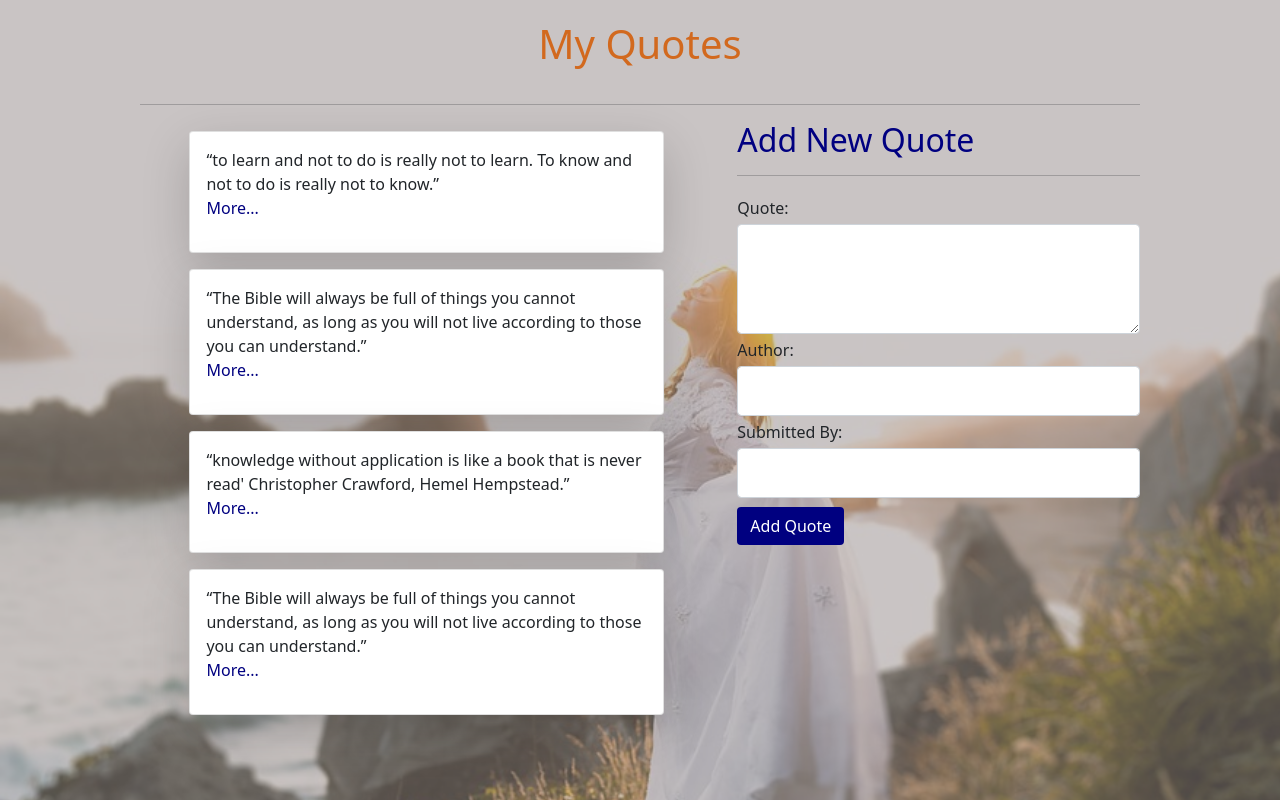
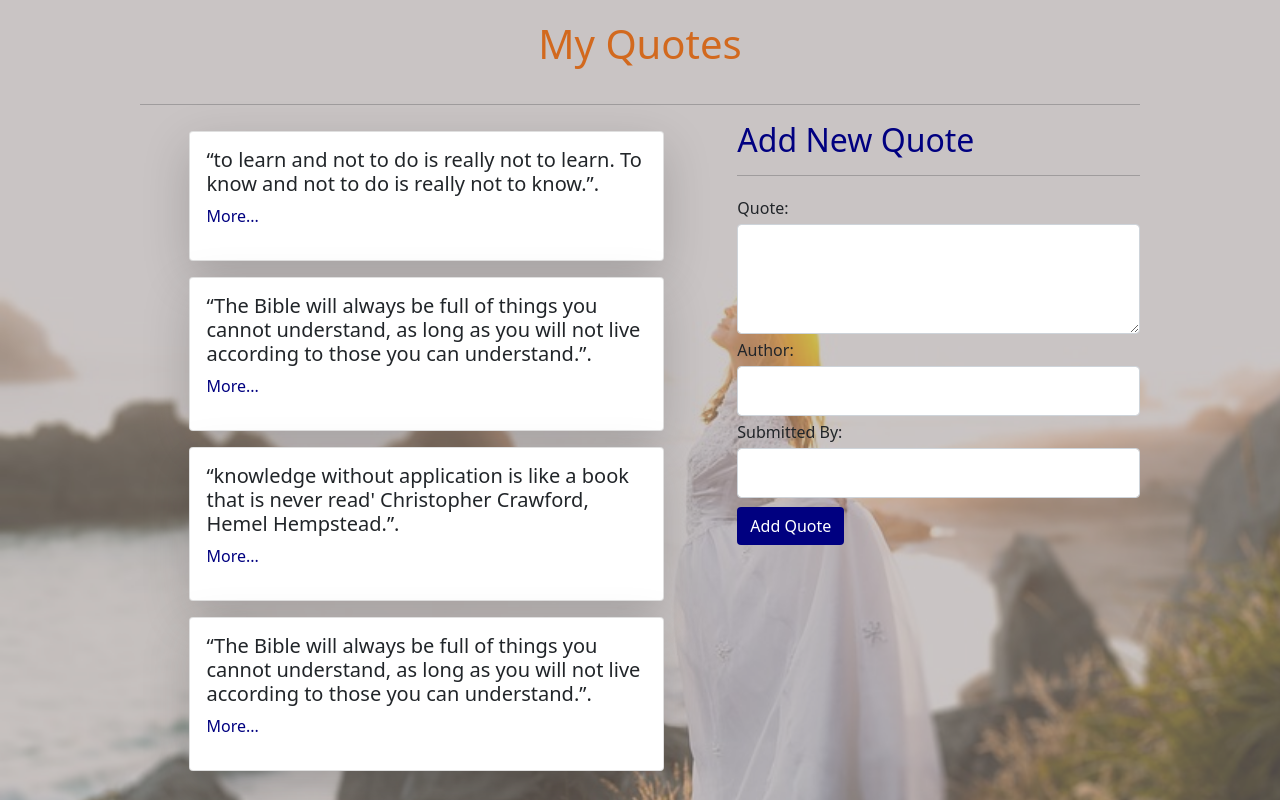
Before and after one commit to jLuseno161/Quote, an Angular app: page / in a window 1280 px wide. Shown: the top 800 px of the page. Built offline with nearby package versions, Linux system fonts and the light colour scheme.

Commit message:
highlight most liked quote

```diff
--- a/src/app/highlight.directive.ts
+++ b/src/app/highlight.directive.ts
@@ -6,7 +6,7 @@ import { Directive, ElementRef,} from '@angular/core';
 export class HighlightDirective {
 
   constructor(el: ElementRef) {
-    el.nativeElement.style.backgroundColor = 'teal';
+    el.nativeElement.style.backgroundColor = 'blue';
   }
 
 }
--- a/src/app/quote/quote.component.html
+++ b/src/app/quote/quote.component.html
@@ -16,7 +16,6 @@
   .container>h1 {
     padding: 2%;
   }
-
 </style>
 <main>
   <div class="container">
@@ -25,9 +24,17 @@
     <div class="row">
       <div class="col-md-7">
         <div *ngFor='let quote of quotes; let i = index;' class="card shadow-lg p-3 mb-3 bg-body rounded">
-          <div *ngIf='quote.upvote !== 7 || quote.upvote === 7'>{{quote.quote}}</div>
-          <div *ngIf='quote.upvote === 7 && quote.upvote > 0'>
-            <h5 appHighlight>{{ quote.quote}}</h5>
+          <!-- <div *ngIf='quote.upvote !== getMax() || quote.upvote === 0'>
+            <div id="myQuote">{{ quote.quote}}</div>
+          </div>
+          <div *ngIf='quote.upvote === getMax()'>
+            <div id="myQuote" appHighlight>{{ quote.quote}}</div>
+          </div> -->
+          <div id = {{i}}>
+            <h5 *ngIf='quote.upvote !== getMax() || quote.upvote === 0'>{{ quote.quote }}.</h5>
+            <div *ngIf='quote.upvote === getMax() && quote.upvote > 0'>
+                <h5 appHighlight>{{ quote.quote }}</h5>
+            </div>
           </div>
           <div>
             <p style="color: navy;" (click)='toggleDetails(i)'>More...</p>
@@ -35,6 +42,8 @@
           <app-quote-details [quote]='quote' (isDeleted)='deleteQuote($event,i)' *ngIf='quote.toggleContent'>
           </app-quote-details>
         </div>
+
+
       </div>
       <div class="col-md-5">
         <app-quote-form (addQuote)='addNewQuote($event)'></app-quote-form>
--- a/src/app/quote/quote.component.ts
+++ b/src/app/quote/quote.component.ts
@@ -15,8 +15,8 @@ export class QuoteComponent implements OnInit {
   //   { quote: "“The Bible will always be full of things you cannot understand, as long as you will not live according to those you can understand.”", author: "Billy Sunday",submittedBy:"Ann Mariee", upvote: 602, downvote: 44 }
   // ]
   quotes: Quotes[] = [
-    new Quotes("“to learn and not to do is really not to learn. To know and not to do is really not to know.”", "Bill Gates", "Joy K", 4, 0, new Date(2000, 2, 14)),
-    new Quotes("“The Bible will always be full of things you cannot understand, as long as you will not live according to those you can understand.”", "Mora Savier", "Kirui Mart", 6, 0, new Date(1996, 7, 14)),
+    new Quotes("“to learn and not to do is really not to learn. To know and not to do is really not to know.”", "Bill Gates", "Joy K", 0, 0, new Date(2000, 2, 14)),
+    new Quotes("“The Bible will always be full of things you cannot understand, as long as you will not live according to those you can understand.”", "Mora Savier", "Kirui Mart", 0, 0, new Date(1996, 7, 14)),
     new Quotes("“knowledge without application is like a book that is never read' Christopher Crawford, Hemel Hempstead.”", "Christopher Crawford", "Cindy Kip", 0, 0, new Date(2020, 3, 14)),
     new Quotes("“The Bible will always be full of things you cannot understand, as long as you will not live according to those you can understand.”", "Billy Sunday", "Ann Mariee", 0, 0, new Date(2015, 3, 23))
   ];
@@ -40,6 +40,10 @@ export class QuoteComponent implements OnInit {
   downCount(downvote: Quotes) {
     this.quotes.push(downvote)
   }
+
+  getMax(){
+   return Math.max(...this.quotes.map(quote => quote.upvote))
+  }
   constructor() { }
 
   ngOnInit(): void {
--- a/src/app/quotes.ts
+++ b/src/app/quotes.ts
@@ -1,5 +1,4 @@
 export class Quotes {
-    [x: string]: any;
     toggleContent:boolean;
 
     constructor(
```
Also changed, not shown: src/app/quote-details/quote-details.component.ts (line endings or trailing spaces).
